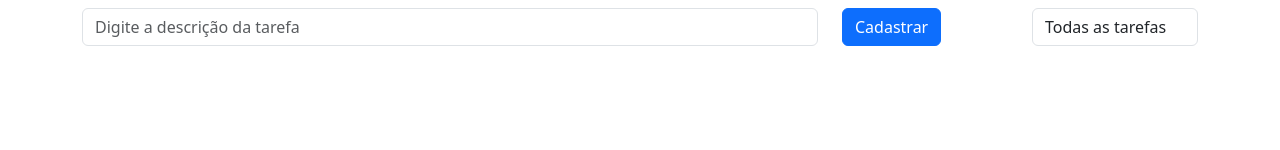
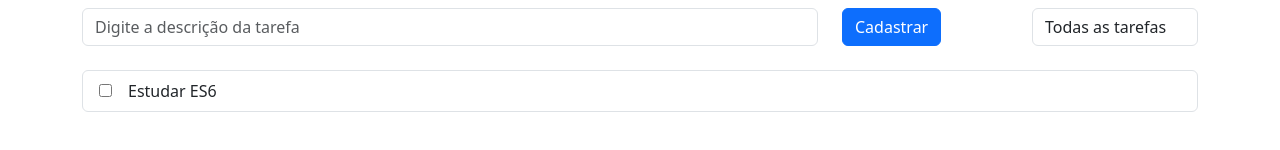
Before and after one commit to davislamenha/todo-vuejs-ebac, a Vue app: page / in a window 1280 px wide. Shown: the part 232-382 px from the top of the page. Built offline with nearby package versions, Linux system fonts and the light colour scheme.

Commit message:
lista de tarefas

```diff
--- a/src/App.vue
+++ b/src/App.vue
@@ -27,6 +27,12 @@
         </div>
       </div>
     </form>
+    <ul class="list-group mt-4">
+      <li class="list-group-item">
+        <input type="checkbox" />
+        <label class="ms-3" for="">Estudar ES6</label>
+      </li>
+    </ul>
   </div>
 </template>
 
```
